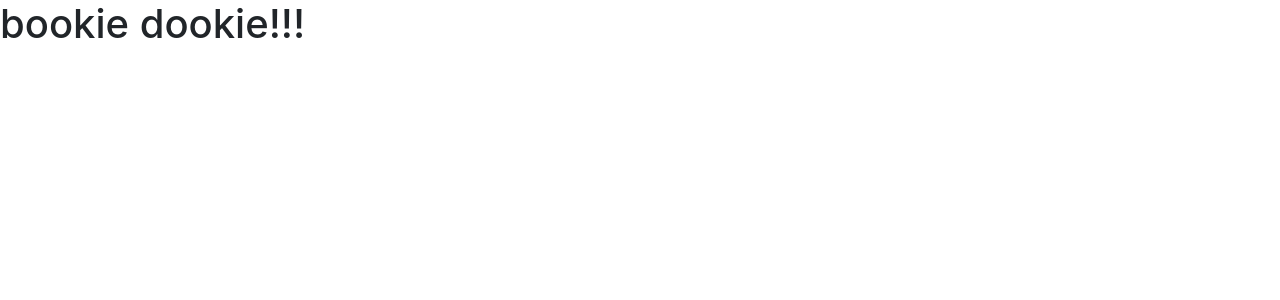
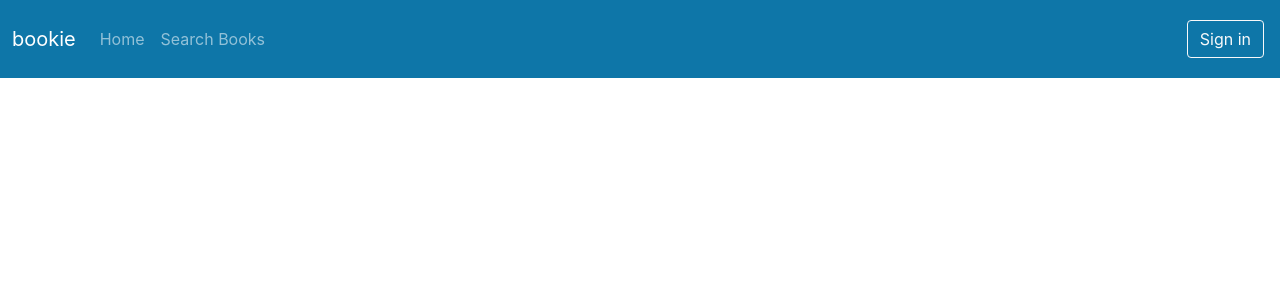
Before and after one commit to Fair-Child/bookie, a React (Create React App) app: page / in a window 1280 px wide. Shown: the top 300 px of the page. Built offline with nearby package versions, Linux system fonts and the light colour scheme; the HTML template or start-up script is replaced by a standard one.

Commit message:
add nav bar

```diff
--- a/src/App.tsx
+++ b/src/App.tsx
@@ -1,12 +1,11 @@
 import React from 'react';
 import './App.css';
+import { Navbar } from './layouts/NavbarAndFooter/Navbar';
 
 function App() {
-  return (
-    <div className="App">
-      <h1>bookie dookie!!!</h1>
-    </div>
-  );
+    return (
+        <Navbar/>
+    );
 }
 
 export default App;
--- /dev/null
+++ b/src/layouts/NavbarAndFooter/Navbar.tsx
@@ -0,0 +1,31 @@
+export const Navbar = () => {
+    return (
+        <nav className='navbar navbar-expand-lg navbar-dark main-color py-3'>
+            <div className='container-fluid'>
+                <span className='navbar-brand'>bookie</span>
+                <button className='navbar-toggler' type='button'
+                    data-bs-toggle='collapse' data-bs-target='#navbarNavDropdown'
+                    aria-controls='navbarNavDropdown' aria-expanded='false'
+                    aria-label='Toggle Navigation'>
+
+                    <span className='navbar-toggle-icon'></span>
+                </button>
+                <div className='collapse navbar-collapse' id='navbarNavDropdown'>
+                    <ul className='navbar-nav'>
+                        <li className='nav-item'>
+                            <a className='nav-link' href="#">Home</a>
+                        </li>
+                        <li className='nav-item'>
+                            <a className='nav-link' href="#">Search Books</a>
+                        </li>
+                    </ul>
+                    <ul className='navbar-nav ms-auto'>
+                        <li className='nav-item m-1'>
+                            <a type='button' className='btn btn-outline-light' href="#">Sign in</a>
+                        </li>
+                    </ul>
+                </div>
+            </div>
+        </nav>
+    );
+}
```
